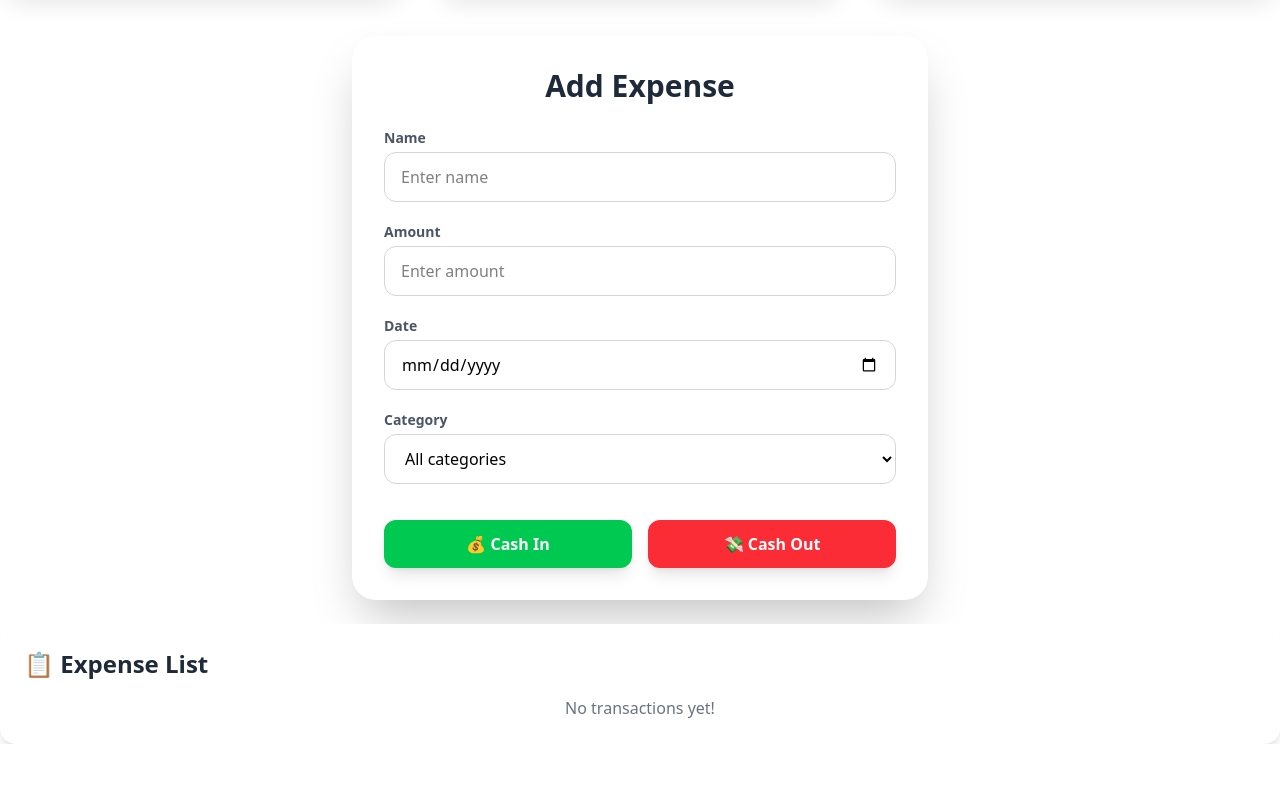
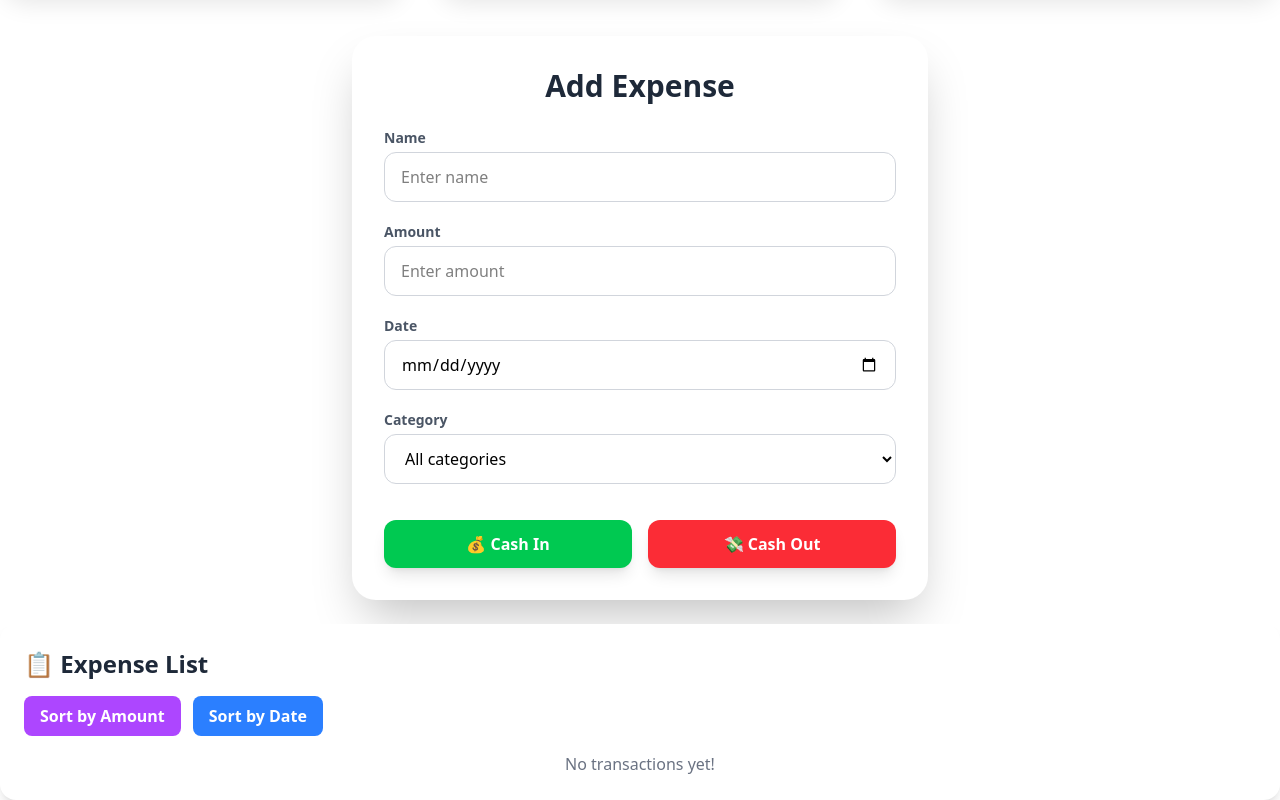
Before and after one commit to AbuzarDev7/Expance-Management-System-Project, a React (Vite) app: page / in a window 1280 px wide. Shown: the part 260-1060 px from the top of the page. Before the commit the page ends 1004 px from the top, so only its background shows below. Built offline with nearby package versions, Linux system fonts and the light colour scheme.

Commit message:
90% done

```diff
--- a/src/compunents/ExpanceList.jsx
+++ b/src/compunents/ExpanceList.jsx
@@ -54,10 +54,38 @@ const ExpanceList = ({ transaction, setTransaction }) => {
     setTransaction(update)
   }
 
+  const sortAmount = () =>{
+     const sorted = [...transaction]
+     sorted.sort((a,b)=>{
+      return b.amount - a.amount
+    })
+    setTransaction(sorted)
+  }
+  const sortDate =()=>{
+    const sorted  = [...transaction];
+    sorted.sort((a,b)=>{
+      return new Date(b.date) - new Date(a.date)
+    })
+    setTransaction(sorted)
+  }
+
   return (
     <div className="bg-white p-6 rounded-2xl shadow-lg">
       <h2 className="text-2xl font-bold mb-4 text-gray-800">📋 Expense List</h2>
-
+  <div className="flex gap-3 mb-4">
+        <button
+          onClick={sortAmount}
+          className="px-4 py-2 rounded-lg font-semibold bg-purple-500 text-white hover:bg-purple-600"
+        >
+           Sort by Amount
+        </button>
+        <button
+          onClick={sortDate}
+          className="px-4 py-2 rounded-lg font-semibold bg-blue-500 text-white hover:bg-blue-600"
+        >
+           Sort by Date
+        </button>
+      </div>
       {transaction.length === 0 ? (
         <p className="text-center text-gray-500">No transactions yet!</p>
       ) : (
```
